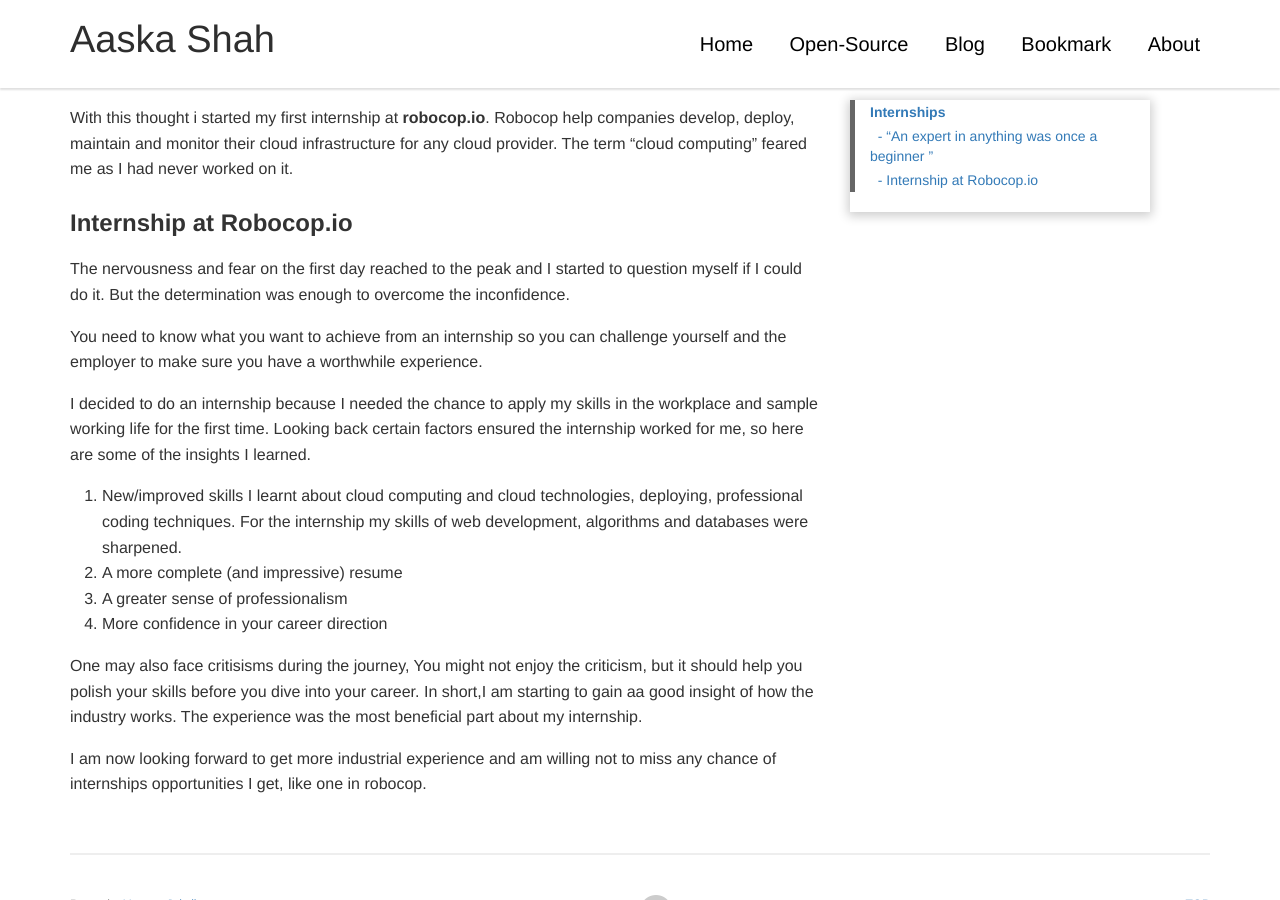
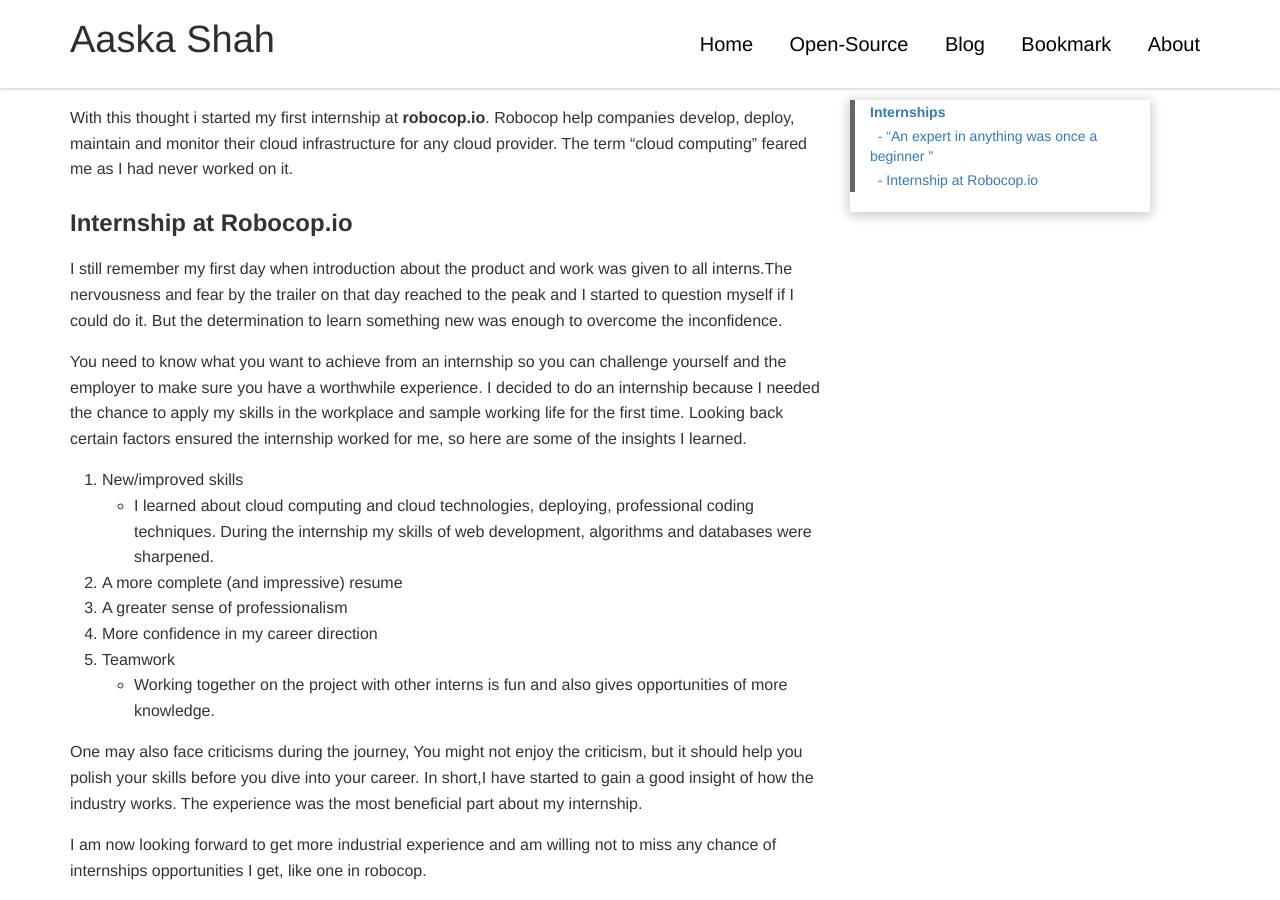
Before and after one commit to shahsaurabh0605/Website, a Jekyll site: the page built from _posts/2016-06-19-First-Internship.md, in a window 1280 px wide and 900 px high, scrolled down 539 px. Built offline with Jekyll 4.4.1, drawn with Linux system fonts in a browser that asks for light colours; a script that is not in the unit is left out.

Commit message:
changes in blog first internship

```diff
--- a/_posts/2016-06-19-First-Internship.md
+++ b/_posts/2016-06-19-First-Internship.md
@@ -12,18 +12,19 @@ An internship gives you a hands-on chance to apply the education and knowledge y
 With this thought i started my first internship at **robocop.io**. Robocop help companies develop, deploy, maintain and monitor their cloud infrastructure for any cloud provider. The term “cloud computing” feared me as I had never worked on it.
 
 ### Internship at Robocop.io
-The nervousness and fear on the first day reached to the peak and I started to question myself if I could do it. But the determination was enough to overcome the inconfidence.
+I still remember my first day when introduction about the product and work was given to all interns.The nervousness and fear by the trailer on that day reached to the peak and I started to question myself if I could do it. But the determination to learn something new was enough to overcome the inconfidence.
 
-You need to know what you want to achieve from an internship so you can challenge yourself and the employer to make sure you have a worthwhile experience.
+You need to know what you want to achieve from an internship so you can challenge yourself and the employer to make sure you have a worthwhile experience. I decided to do an internship because I needed the chance to apply my skills in the workplace and sample working life for the first time. Looking back certain factors ensured the internship worked for me, so here are some of the insights I learned.
 
-I decided to do an internship because I needed the chance to apply my skills in the workplace and sample working life for the first time. Looking back certain factors ensured the internship worked for me, so here are some of the insights I learned.
 1. New/improved skills
-     I learnt about cloud computing and cloud technologies, deploying, professional coding techniques. For the internship my skills of web development, algorithms and databases were sharpened.
+  + I learned about cloud computing and cloud technologies, deploying, professional coding techniques. During the internship my skills of web development, algorithms and databases were sharpened.
 2. A more complete (and impressive) resume
 3. A greater sense of professionalism
-4. More confidence in your career direction
+4. More confidence in my career direction
+5. Teamwork
+  + Working together on the project with other interns is fun and also gives opportunities of more knowledge.
 
-One may also face critisisms during the journey, You might not enjoy the criticism, but it should help you polish your skills before you dive into your career.
-In short,I am starting to gain aa good insight of how the industry works. The experience was the most beneficial part about my internship.
+One may also face criticisms during the journey, You might not enjoy the criticism, but it should help you polish your skills before you dive into your career.
+In short,I have started to gain a good insight of how the industry works. The experience was the most beneficial part about my internship.
 
 I am now looking forward to get more industrial experience and am willing not to miss any chance of internships opportunities I get, like one in robocop.
```
